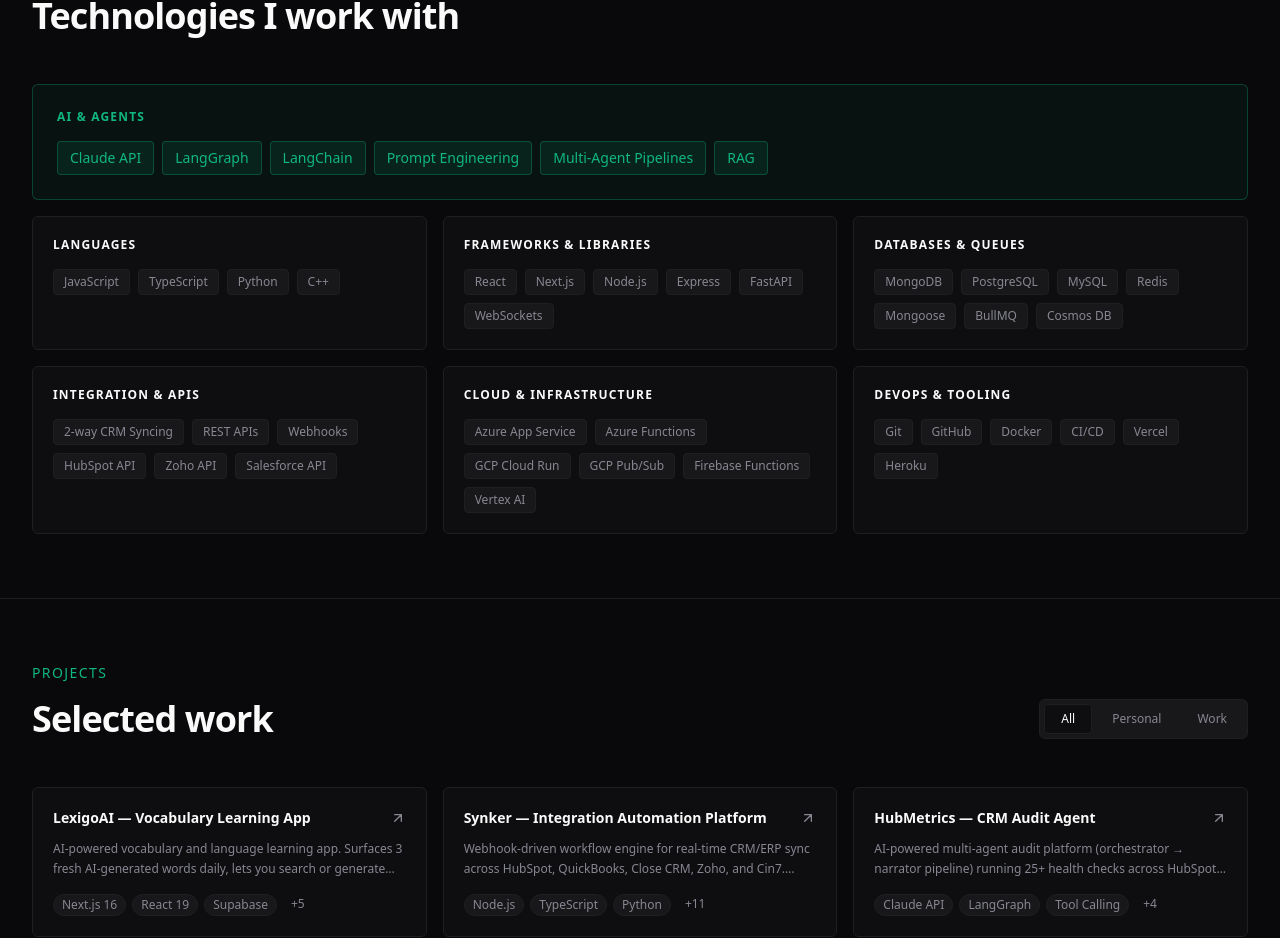
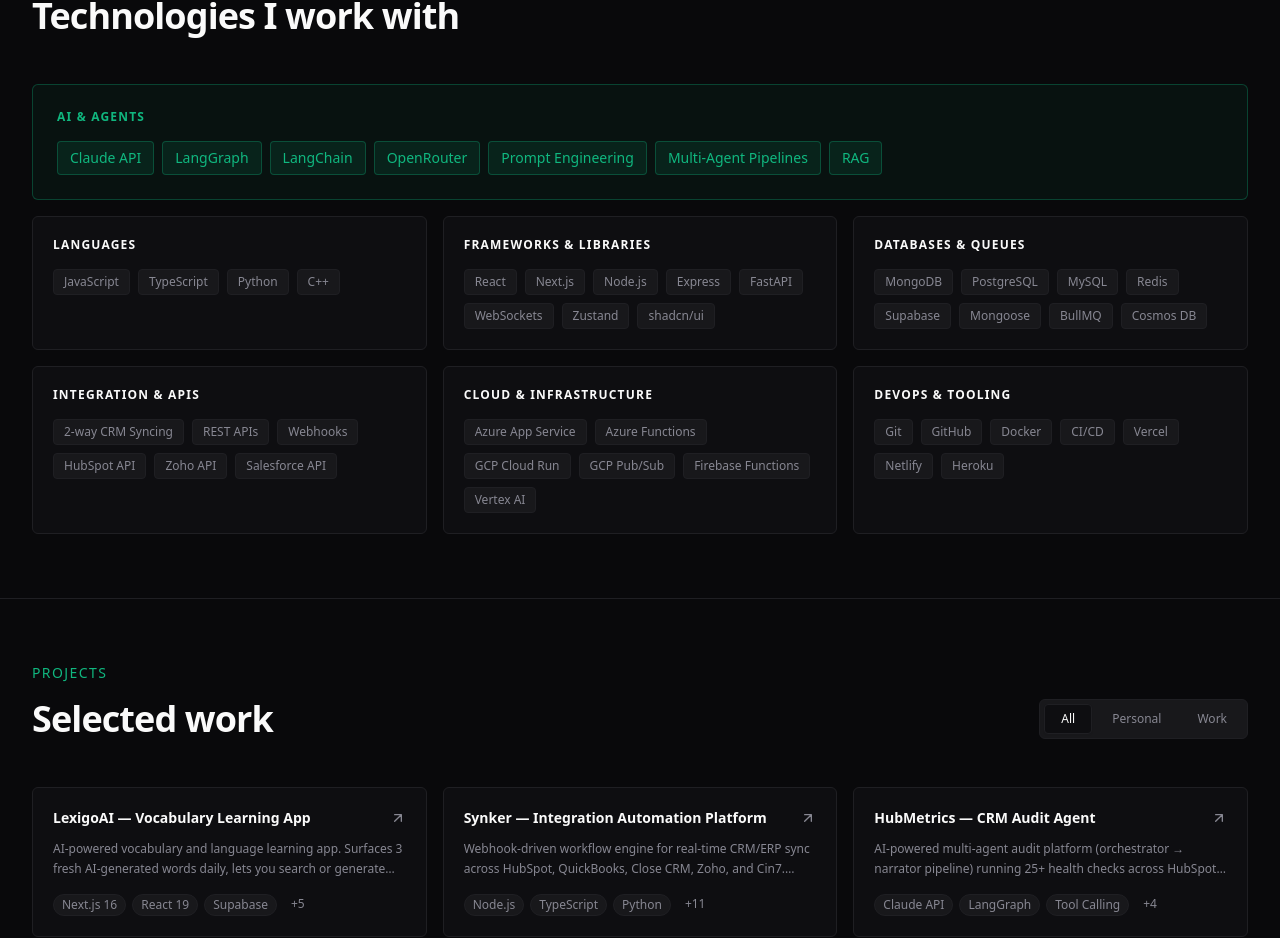
Before and after one commit to PragRajput/Portfolio, a React (Vite) app in the folder frontend/: page / in a window 1280 px wide. Shown: the part 2250-3188 px from the top of the page. Built offline with nearby package versions, Linux system fonts and the light colour scheme.

Commit message:
skill section updated

```diff
--- a/frontend/src/pages/Skills.tsx
+++ b/frontend/src/pages/Skills.tsx
@@ -2,7 +2,7 @@ import { motion } from 'framer-motion';
 
 const featured = {
   title: 'AI & Agents',
-  skills: ['Claude API', 'LangGraph', 'LangChain', 'Prompt Engineering', 'Multi-Agent Pipelines', 'RAG'],
+  skills: ['Claude API', 'LangGraph', 'LangChain', 'OpenRouter', 'Prompt Engineering', 'Multi-Agent Pipelines', 'RAG'],
 };
 
 const skillCategories = [
@@ -12,11 +12,11 @@ const skillCategories = [
   },
   {
     title: 'Frameworks & Libraries',
-    skills: ['React', 'Next.js', 'Node.js', 'Express', 'FastAPI', 'WebSockets'],
+    skills: ['React', 'Next.js', 'Node.js', 'Express', 'FastAPI', 'WebSockets', 'Zustand', 'shadcn/ui'],
   },
   {
     title: 'Databases & Queues',
-    skills: ['MongoDB', 'PostgreSQL', 'MySQL', 'Redis', 'Mongoose', 'BullMQ', 'Cosmos DB'],
+    skills: ['MongoDB', 'PostgreSQL', 'MySQL', 'Redis', 'Supabase', 'Mongoose', 'BullMQ', 'Cosmos DB'],
   },
   {
     title: 'Integration & APIs',
@@ -28,7 +28,7 @@ const skillCategories = [
   },
   {
     title: 'DevOps & Tooling',
-    skills: ['Git', 'GitHub', 'Docker', 'CI/CD', 'Vercel', 'Heroku'],
+    skills: ['Git', 'GitHub', 'Docker', 'CI/CD', 'Vercel', 'Netlify', 'Heroku'],
   },
 ];
 
```
